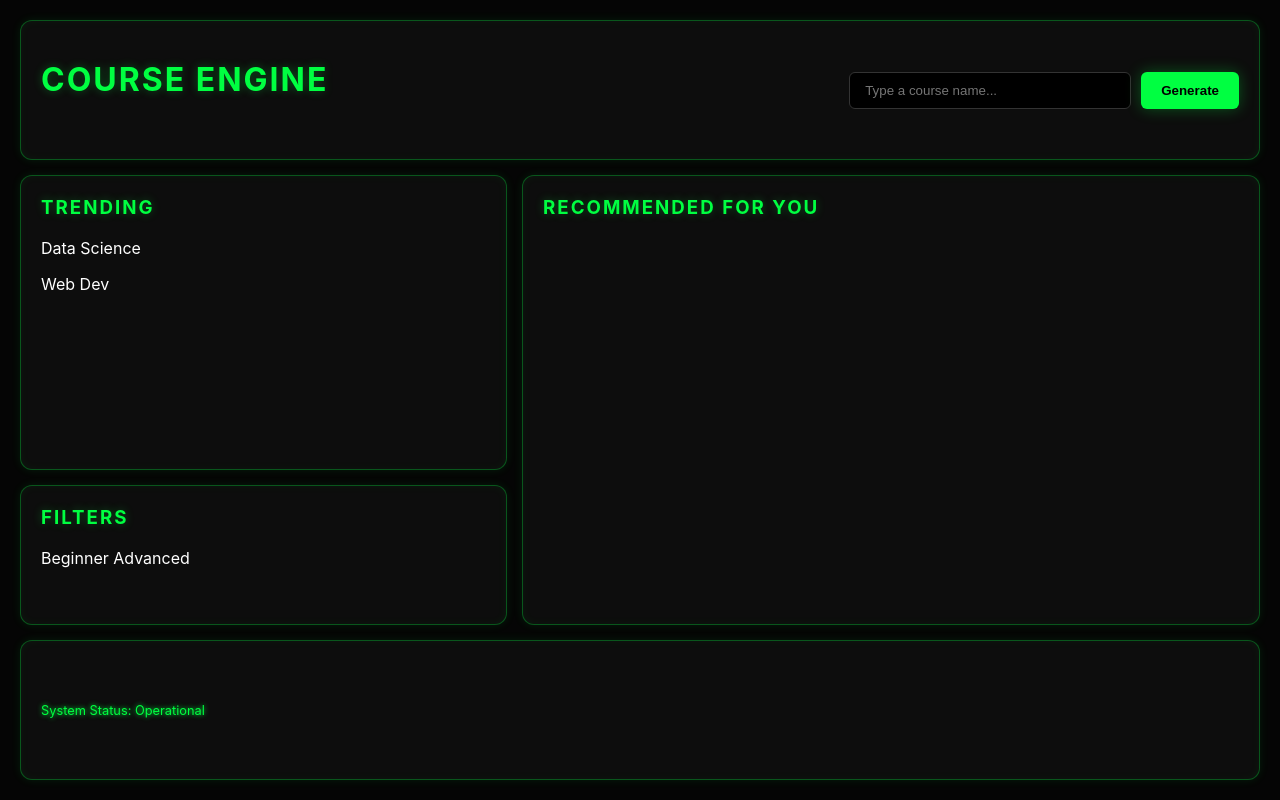
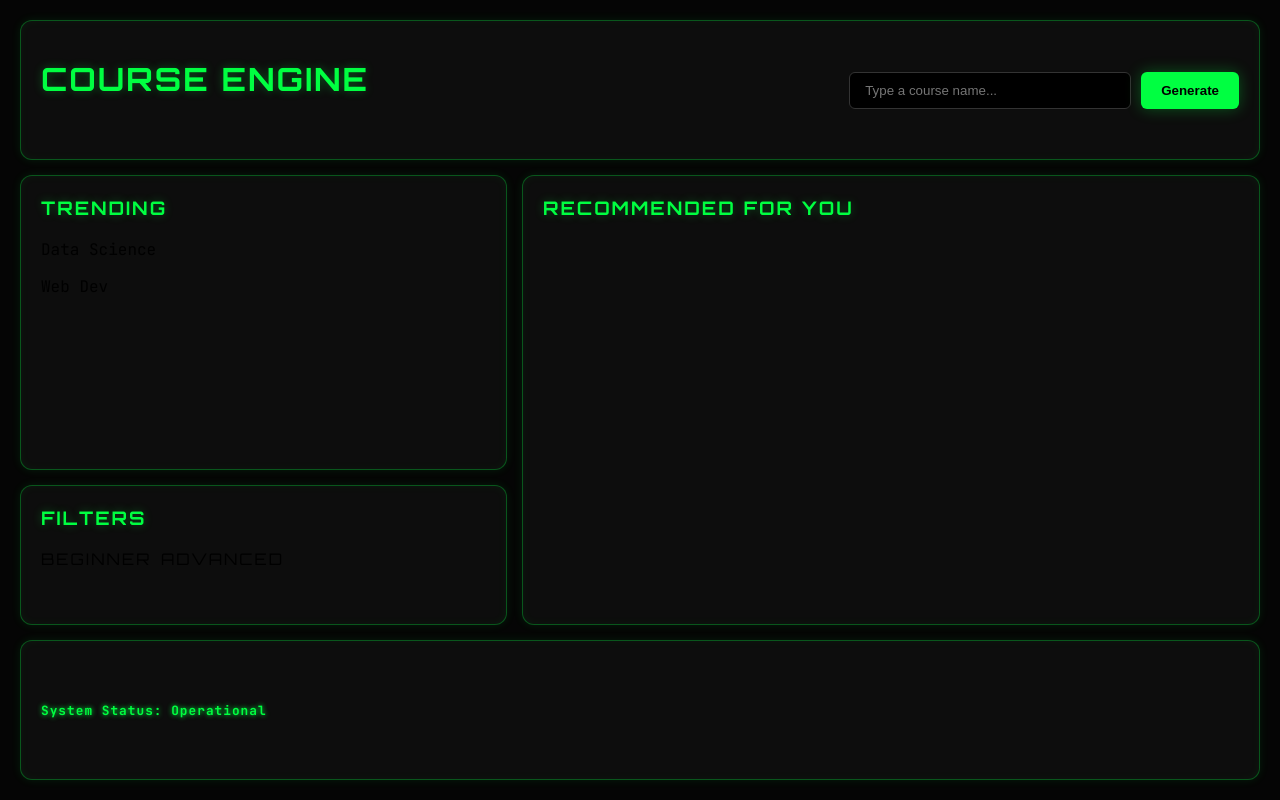
Before and after one commit to Thoufiq-7/ML_Project, a Flask app: page / in a window 1280 px wide. Run offline with Flask 3, Linux system fonts and the light colour scheme.

Commit message:
ft-font change

```diff
--- a/frontend/static/style.css
+++ b/frontend/static/style.css
@@ -1,22 +1,40 @@
 /* 1. Global Reset & Dark Theme */
+@import url('https://fonts.googleapis.com/css2?family=JetBrains+Mono:wght@400;700&family=Orbitron:wght@400;700&display=swap');
 :root {
-  --bg-dark: #050505; /* Deeper black for better neon contrast */
+  --bg-dark: #050505;
   --card-bg: #0d0d0d;
-  --accent: #00ff41; /* Matrix Green */
+  --accent: #00ff41;
   --accent-glow: rgba(0, 255, 65, 0.3);
-  --text-main: #ffffff;
-  --text-dim: #888888;
+
+  /* NEW FONT VARIABLES */
+  --font-main: 'JetBrains Mono', monospace; /* For UI/Text */
+  --font-header: 'Orbitron', sans-serif;    /* For Titles */
 }
 
 body {
   background-color: var(--bg-dark);
   color: var(--text-main);
-  font-family: "Inter", -apple-system, BlinkMacSystemFont, sans-serif;
+  font-family: var(--font-main); /* Applied globally */
   margin: 0;
   padding: 20px;
   height: 100vh;
   box-sizing: border-box;
   overflow: hidden;
+}
+
+/* Apply the "Space" font to headers */
+h1, h2, h3, h4, .badge {
+  font-family: var(--font-header);
+  text-transform: uppercase;
+  letter-spacing: 2px;
+}
+
+/* Update the Status Bar font for a "Terminal" look */
+.div2 {
+  font-family: var(--font-main);
+  font-weight: bold;
+  font-size: 0.75rem;
+  letter-spacing: 1px;
 }
 
 /* 2. Your Grid Layout */
```
